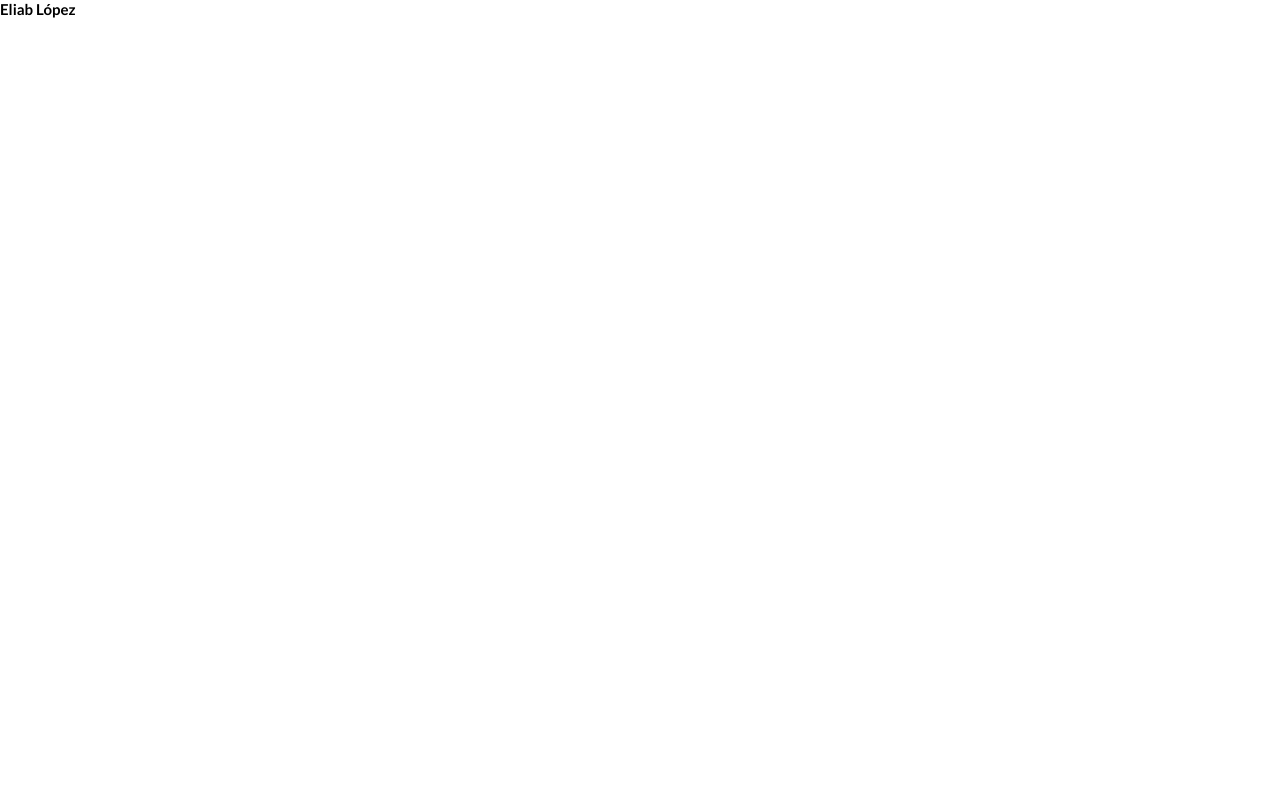
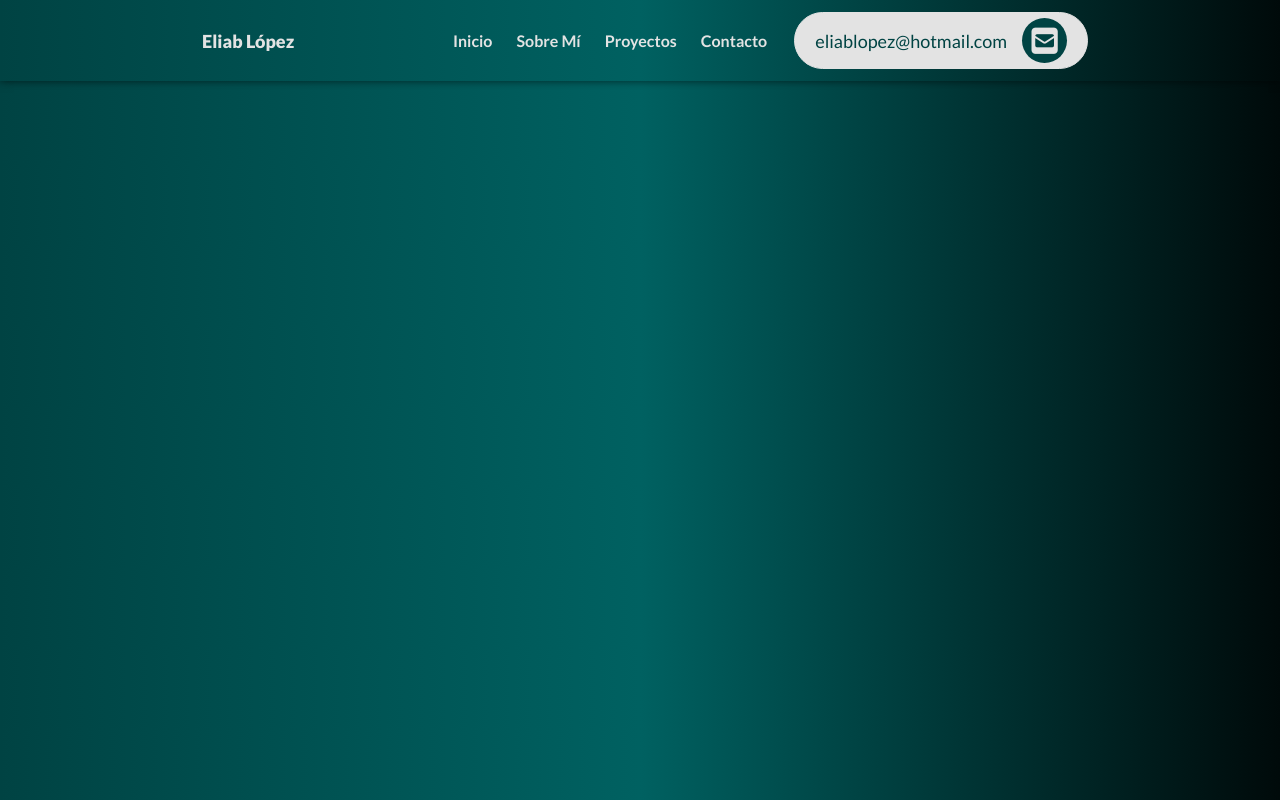
Before and after one commit to EliabLM/EliabLM, a website: page index.html in a window 1280 px wide. Drawn offline with Linux system fonts and the light colour scheme.

Commit message:
Agrega estructura y estilos de navbar

```diff
--- a/index.html
+++ b/index.html
@@ -7,18 +7,39 @@
     <!-- Estilos -->
     <link rel="stylesheet" href="style.css">
     <link rel="shortcut icon" href="./images/favicon.png" type="image/x-icon">
+    <script src="https://kit.fontawesome.com/cd5a00354b.js" crossorigin="anonymous"></script>
     <title>Eliab López</title>
 </head>
 <body>
 
-    <header>
-        <nav>
+    <header id="inicio">
+        <nav class="stroke">
+            <!-- Nav header -->
+            <div class="nav-header">
+                <a class="logo" href="#inicio">Eliab López</a>
+                <button class="nav-toggle">
+                    <i class="fas fa-bars"></i>
+                </button>
+            </div>
+
+            <!-- Links -->
+            <ul class="links">
+                <li><a href="#inicio">Inicio</a></li>
+                <li><a href="#sobre-mi">Sobre mí</a></li>
+                <li><a href="#proyectos">Proyectos</a></li>
+                <li><a href="#contacto">contacto</a></li>
+            </ul>
+
+            <!-- Contacto -->
+            <a class="contact" href="mailto:eliablopez@hotmail.com" rel="noopener"><button class="btn-contact" type="button">eliablopez@hotmail.com <span class="mail"><i class="fas fa-envelope-square"></i></span></button></a>
 
         </nav>
-        <section class="hero-section">
+        <!-- <section class="hero-section">
             <h1>Eliab López</h1>
-        </section>
+            <p>Lorem ipsum dolor sit, amet consectetur adipisicing elit. Veritatis, quod ratione corporis soluta cumque amet quae quas eaque nihil repellendus?</p>
+        </section> -->
     </header>
 
+    <script src="./script.js"></script>
 </body>
 </html>
--- a/script.js
+++ b/script.js
@@ -0,0 +1,7 @@
+// Nav toggle
+const navToggle = document.querySelector('.nav-toggle');
+const links = document.querySelector('.links');
+
+navToggle.addEventListener('click', function () {
+	links.classList.toggle('show-links');
+});
--- a/style.css
+++ b/style.css
@@ -4,6 +4,7 @@
 /* ===== Variables ===== */
 :root {
 	/* Colores primarios */
+	--very-dark-cyan: rgb(0, 10, 10);
 	--dark-cyan: rgb(0, 67, 67);
 	--medium-cyan: rgb(0, 97, 97);
 	--light-cyan: rgb(0, 152, 152);
@@ -13,9 +14,13 @@
 	--very-dark-blue: hsl(234, 12%, 34%);
 	--grayish-blue: hsl(229, 6%, 66%);
 	--very-light-gray: hsl(0, 0%, 98%);
+	--white: #e3e3e3;
 
 	/* Tipografía */
 	--font-family: 'Lato', sans-serif;
+
+	/* Efectos */
+	--transition: all 0.3s linear;
 }
 
 /* ===== Estilos generales ===== */
@@ -29,3 +34,194 @@ html {
 	font-size: 62.5%;
 	font-family: var(--font-family);
 }
+
+body {
+	font-size: 1.6rem;
+	background: linear-gradient(
+		to right,
+		var(--dark-cyan),
+		var(--medium-cyan),
+		var(--very-dark-cyan)
+	);
+}
+
+ul {
+	list-style-type: none;
+}
+
+a {
+	text-decoration: none;
+}
+
+/* ===== Header ===== */
+
+/* Nav */
+nav {
+	padding: 10px 0;
+	font-size: 1.8rem;
+	color: var(--white);
+	box-shadow: 0px 0px 8px rgba(0, 0, 0, 0.6);
+}
+
+.nav-header {
+	display: flex;
+	justify-content: space-between;
+	align-items: center;
+	margin-right: auto;
+	padding: 0 10px;
+}
+
+.logo {
+	font-weight: 900;
+	color: var(--white);
+}
+
+.nav-toggle {
+	cursor: pointer;
+	font-size: 30px;
+	border-color: transparent;
+	background: transparent;
+	color: var(--white);
+	transition: var(--transition);
+}
+
+.nav-toggle:hover {
+	transform: rotate(90deg);
+}
+
+.links a {
+	display: block;
+	padding: 0.5rem 1rem;
+	font-size: 1.6rem;
+	font-weight: 700;
+	text-transform: capitalize;
+	color: var(--white);
+	transition: var(--transition);
+}
+
+.links a:hover {
+	color: var(--dark-cyan);
+	background: var(--white);
+	padding-left: 1.5rem;
+}
+
+.contact {
+	display: none;
+}
+
+.links {
+	height: 0;
+	overflow: hidden;
+	transition: var(--transition);
+}
+
+.show-links {
+	height: 12rem;
+}
+
+/* Media queries */
+@media screen and (min-width: 1100px) {
+	nav {
+		display: flex;
+		justify-content: flex-end;
+		align-items: center;
+		padding: 1.2rem 15%;
+	}
+
+	.nav-toggle {
+		display: none;
+	}
+
+	.links {
+		display: flex;
+		height: auto;
+	}
+
+	.links a {
+		padding: 0;
+		margin: 0 1.2rem;
+		transition: none;
+	}
+
+	.links a:hover {
+		padding: 0;
+		background: transparent;
+		color: var(--white);
+		filter: brightness(150%);
+	}
+
+	nav ul li a,
+	nav ul li a:after,
+	nav ul li a:before {
+		transition: all 0.5s;
+	}
+
+	nav.stroke ul li a {
+		position: relative;
+	}
+
+	nav.stroke ul li a:after {
+		position: absolute;
+		bottom: 0;
+		left: 0;
+		right: 0;
+		margin: auto;
+		width: 0%;
+		content: '.';
+		color: transparent;
+		background: var(--white);
+		height: 1px;
+	}
+
+	nav.stroke ul li a:hover:after {
+		width: 100%;
+	}
+
+	.contact {
+		display: flex;
+	}
+
+	.contact button {
+		cursor: pointer;
+		padding: 5px 20px;
+		margin-left: 15px;
+		border: 1px solid var(--white);
+		border-radius: 50px;
+		font-family: var(--font-family);
+		font-size: 1.8rem;
+		font-weight: 400;
+		color: var(--dark-cyan);
+		background-color: var(--white);
+	}
+
+	.contact button:hover {
+		border: 1px solid var(--white);
+		background: linear-gradient(
+			to right,
+			var(--dark-cyan),
+			var(--medium-cyan),
+			var(--very-dark-cyan)
+		);
+		color: var(--white);
+	}
+
+	.btn-contact {
+		display: flex;
+		justify-content: center;
+		align-items: center;
+	}
+
+	.mail {
+		/* outline: 1px solid; */
+		display: flex;
+		justify-content: center;
+		align-items: center;
+		width: 45px;
+		height: 45px;
+		font-size: 30px;
+		margin-left: 15px;
+		border-radius: 50px;
+		background-color: var(--dark-cyan);
+		color: var(--white);
+	}
+}
```
